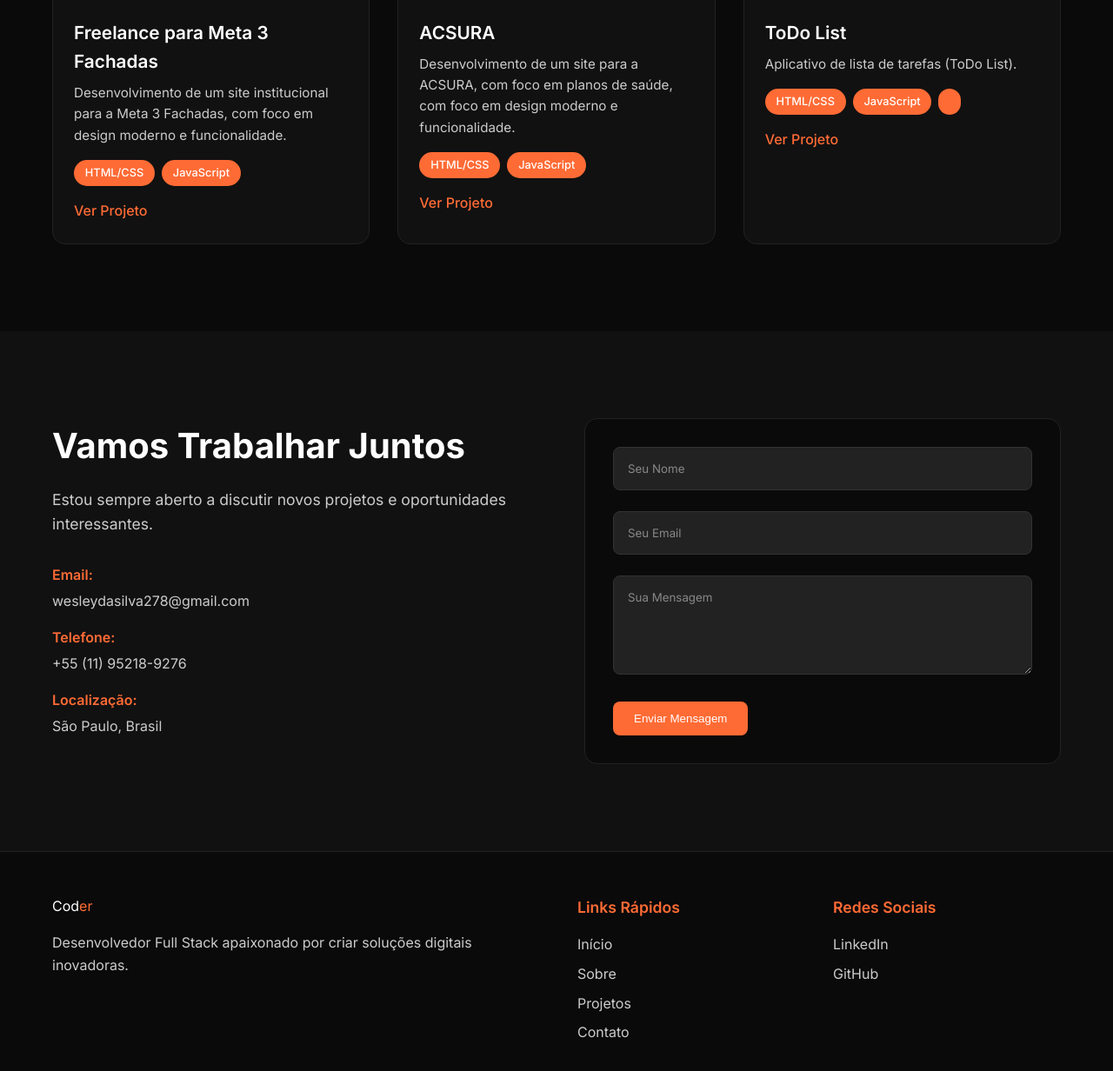
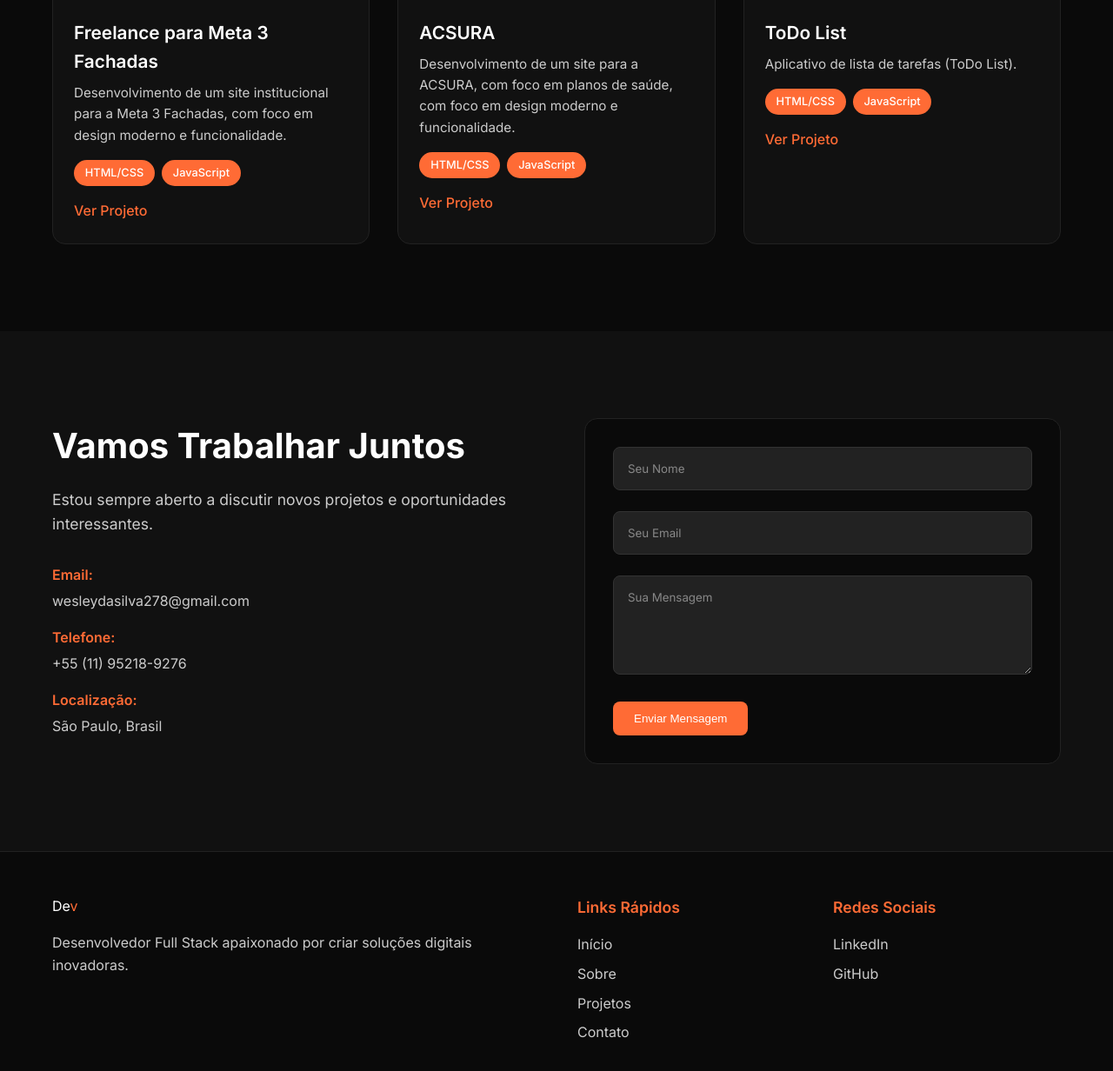
Before and after one commit to WesleySDev/Portfolio-WesleySouza, a plain HTML site: page index.html in a window 1280 px wide. Shown: the part 2677-3909 px from the top of the page at 87% size. Drawn offline with Linux system fonts and the light colour scheme.

Commit message:
style: remover tag vazia e atualizar o nome da marca no rodapé
- Remover tag span vazia na seção project-tags
- Alterar "Coder" para "Dev" no logotipo da marca no rodapé

```diff
--- a/index.html
+++ b/index.html
@@ -308,7 +308,6 @@
               <div class="project-tags">
                 <span class="tag">HTML/CSS</span>
                 <span class="tag">JavaScript</span>
-                <span class="tag"></span>
               </div>
               <a
                 href="https://projeto-tarefas-jjr64ak6i-wesley278.vercel.app/"
@@ -390,7 +389,7 @@
       <div class="container">
         <div class="footer-content">
           <div class="footer-brand">
-            <span class="logo">Cod<span class="logo-accent">er</span></span>
+            <span class="logo">De<span class="logo-accent">v</span></span>
             <p>
               Desenvolvedor Full Stack apaixonado por criar soluções digitais
               inovadoras.
```
